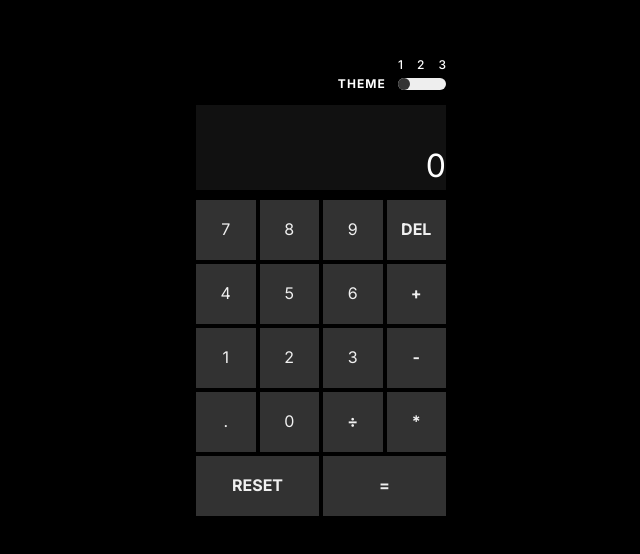
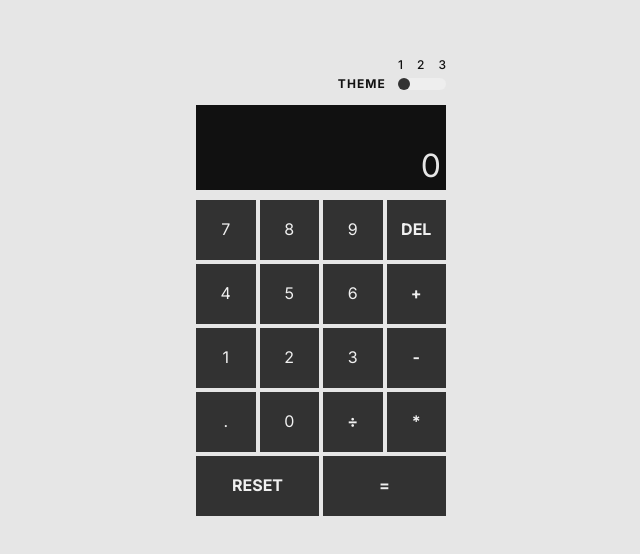
Before and after one commit to asbhogal/React-Calculator, a React (Vite) app: page / in a window 1280 px wide. Shown: the part 114-668 px from the top of the page, without its empty margins (319-959 px from the left). Built offline with nearby package versions, Linux system fonts and the light colour scheme.

Commit message:
changes to theme variant rendering

```diff
--- a/chakra.config.js
+++ b/chakra.config.js
@@ -13,12 +13,12 @@ const theme = extendTheme({
     Flex: {
       variants: {
         "theme-1": {
-          bg: "#000",
+          bg: "#000000",
           color: "white",
         },
         "theme-2": {
-          bg: "blue",
-          color: "white",
+          bg: "#e6e6e6",
+          color: "#111111",
         },
         "theme-3": {
           bg: "green.500",
@@ -51,10 +51,23 @@ const theme = extendTheme({
           color: "#f0f0f0",
         },
         "theme-2": {
-          bg: "#e5e4e0",
+          bg: "red",
         },
         "theme-3": {
           bg: "#331b4d",
+        },
+      },
+    },
+    Text: {
+      variants: {
+        "theme-1": {
+          color: "#000000",
+        },
+        "theme-2": {
+          color: "#e6e6e6",
+        },
+        "theme-3": {
+          color: "#17062a",
         },
       },
     },
--- a/package.json
+++ b/package.json
@@ -12,6 +12,7 @@
   },
   "dependencies": {
     "@chakra-ui/react": "^2.7.1",
+    "@emotion/styled": "^11.11.0",
     "@fontsource/inter": "^5.0.5",
     "prop-types": "^15.8.1",
     "react": "^18.2.0",
--- a/src/components/Calculator.jsx
+++ b/src/components/Calculator.jsx
@@ -65,8 +65,7 @@ function Calculator() {
     if (currentOperandRef.current) {
       const containerWidth = currentOperandRef.current.offsetWidth;
       const textWidth = currentOperandRef.current.scrollWidth;
-      const buffer = 10;
-      const scale = (containerWidth - buffer) / textWidth;
+      const scale = containerWidth / textWidth;
       return scale;
     }
     return 1;
@@ -77,9 +76,9 @@ function Calculator() {
   const transformOrigin = scale === 1 ? "right" : "left";
 
   return (
-    <BoxWithVariant variant="theme-1">
+    <BoxWithVariant variant="theme-2">
       <FlexWithVariant
-        variant="theme-1"
+        variant="theme-2"
         display="flex"
         flexDirection="column"
         justifyContent="center"
@@ -91,12 +90,12 @@ function Calculator() {
       >
         <ThemeToggle />
         <FlexWithVariant
+          variant="theme-2"
           display="flex"
           flexDirection="column"
           justifyContent="center"
           gap="10px"
           maxW={250}
-          variant="theme-1"
         >
           <Flex
             backgroundColor="#111111"
@@ -108,12 +107,20 @@ function Calculator() {
             h={85}
             w="100%"
           >
-            <TextWithVariant variant="theme-1" fontSize={18}>
+            <TextWithVariant
+              variant="theme-2"
+              position="relative"
+              right="2%"
+              fontSize={18}
+            >
               {formatOperand(previousOperand)} {operation}
             </TextWithVariant>
             <TextWithVariant
-              variant="theme-1"
+              variant="theme-2"
+              scale={scale}
               textAlign="right"
+              position="relative"
+              right="2%"
               w={250}
               whiteSpace="nowrap"
               fontSize={32}
--- a/src/components/ThemeToggle.jsx
+++ b/src/components/ThemeToggle.jsx
@@ -1,5 +1,6 @@
 import { Box, Flex, Text } from "@chakra-ui/react";
 import { useState } from "react";
+import { FlexWithVariant } from "./customComponents";
 
 export default function ThemeToggle() {
   const [activeStep, setActiveStep] = useState(1);
@@ -50,7 +51,7 @@ export default function ThemeToggle() {
             3
           </Text>
         </Flex>
-        <Box style={switchStyles}>
+        <FlexWithVariant variant="theme-1" style={switchStyles}>
           <Box
             onClick={() => handleStepChange(1)}
             style={{
@@ -72,7 +73,7 @@ export default function ThemeToggle() {
               ...(activeStep === 3 && activeStepStyles),
             }}
           ></Box>
-        </Box>
+        </FlexWithVariant>
       </Flex>
     </Flex>
   );
--- a/src/components/customComponents.jsx
+++ b/src/components/customComponents.jsx
@@ -1,6 +1,6 @@
-import React from "react";
 import { useStyleConfig, Box, Button, Flex, Text } from "@chakra-ui/react";
 import PropTypes from "prop-types";
+import React from "react";
 
 export const BoxWithVariant = ({ variant, ...props }) => {
   const styles = useStyleConfig("Box", { variant });
@@ -20,7 +20,17 @@ export const FlexWithVariant = ({ variant, ...props }) => {
 export const TextWithVariant = React.forwardRef(
   ({ variant, ...props }, ref) => {
     const styles = useStyleConfig("Text", { variant });
-    return <Text ref={ref} __css={styles} {...props} />;
+
+    const { transform, ...restStyles } = styles;
+
+    const scaledStyles = {
+      ...restStyles,
+      transform: `${transform || ""} ${
+        props.scale ? `scale(${props.scale})` : ""
+      }`,
+    };
+
+    return <Text ref={ref} sx={scaledStyles} {...props} />;
   }
 );
 
@@ -38,6 +48,7 @@ FlexWithVariant.propTypes = {
 
 TextWithVariant.propTypes = {
   variant: PropTypes.string.isRequired,
+  scale: PropTypes.number,
 };
 
 TextWithVariant.displayName = "TextWithVariant";
```
Also changed, not shown: 1 other file (tests, documents, lock files or other folders).
